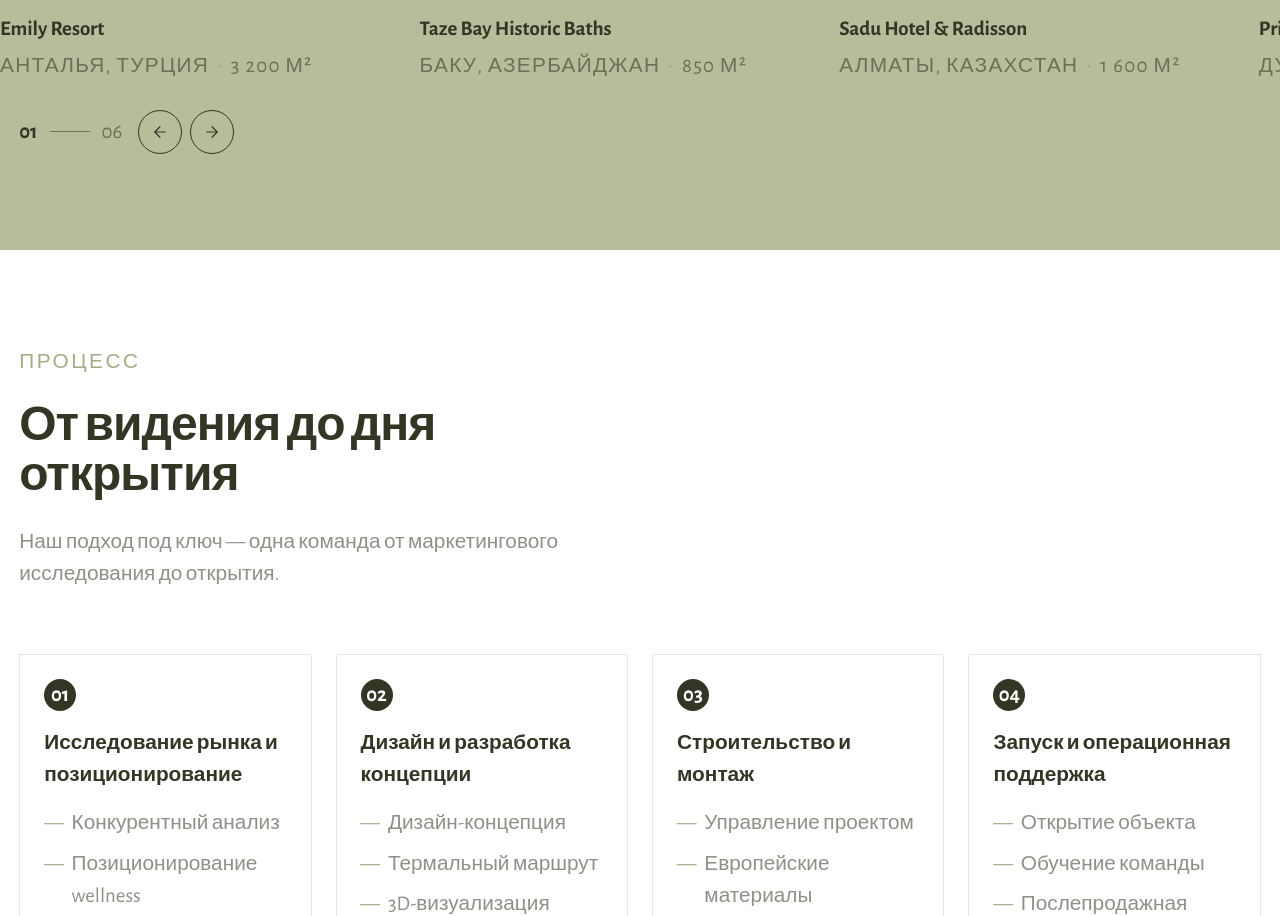
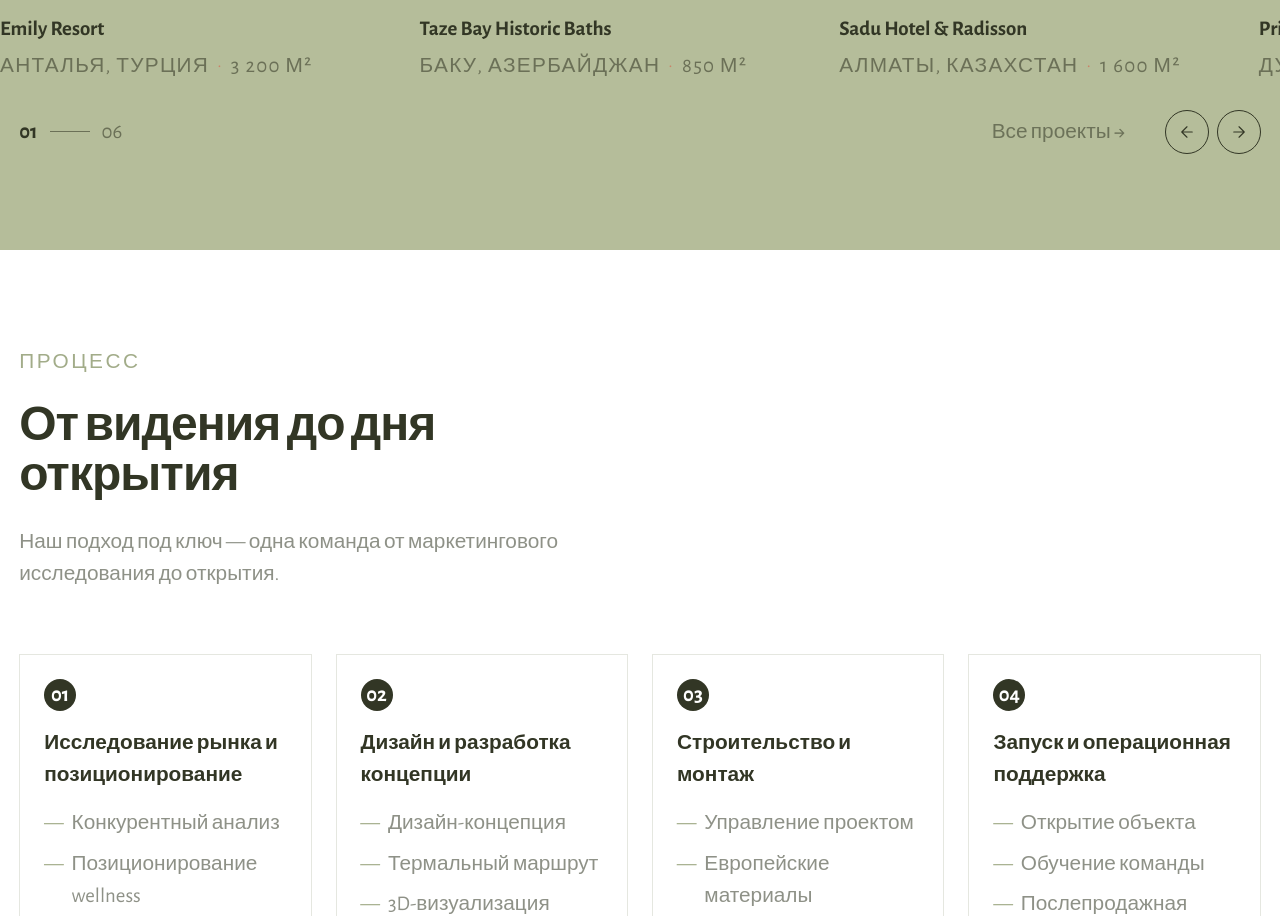
Before and after one commit to digitalcluster25/hws, a React (Vite) app: page / in a window 1280 px wide. Shown: the part 3352-4268 px from the top of the page. Built offline with nearby package versions, Linux system fonts and the light colour scheme.

Commit message:
fix: restore arrows in nav bar

```diff
--- a/src/components/sections/ProjectsSlider.jsx
+++ b/src/components/sections/ProjectsSlider.jsx
@@ -242,7 +242,7 @@ export default function ProjectsSlider() {
           <span className="ps-line" aria-hidden="true"/>
           <span className="ps-tot">{String(PROJECTS.length).padStart(2, '0')}</span>
         </div>
-        <Link to="/portfolio" className="ps-all" style={{ display: 'none' }}>Все проекты →</Link>
+        <Link to="/portfolio" className="ps-all">Все проекты →</Link>
         <div className="ps-arrows">
           <button className="ps-arrow" onClick={() => navigate(-1)} aria-label="Назад"><ArrowLeft /></button>
           <button className="ps-arrow" onClick={() => navigate(1)}  aria-label="Вперёд"><ArrowRight /></button>
```
